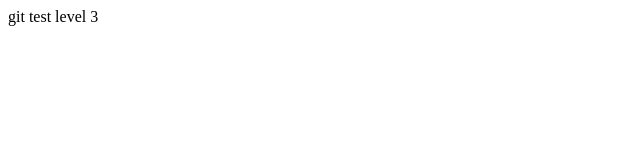
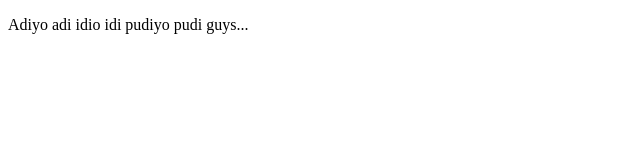
Before and after one commit to Vikneshoftheleaf/college, a plain HTML site: page test.html in a window 1280 px wide. Shown: the whole page, without its empty margins (0-640 px from the left). Drawn offline with Linux system fonts and the light colour scheme.

Commit message:
adding motivation quotes

```diff
--- a/test.html
+++ b/test.html
@@ -9,7 +9,8 @@
 </head>
 
 <body>
-    git test level 3
+    <p>Adiyo adi idio idi pudiyo pudi  guys...</p>
+
 </body>
 
 </html>
```
